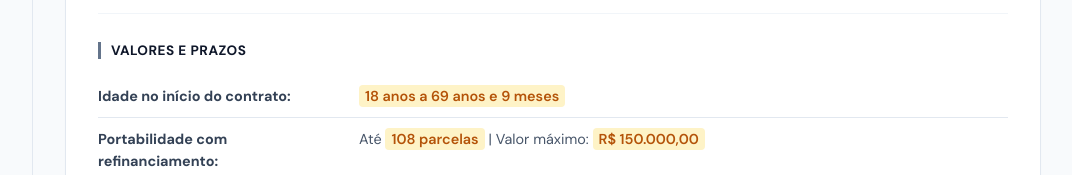
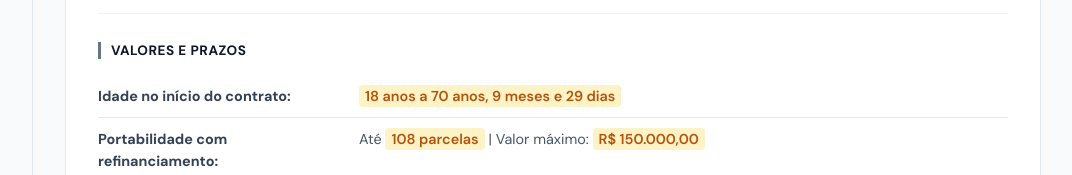
Before and after one commit to aryapromotora-alt/roteiros, a plain HTML site: page index.html in a window 1280 px wide. Shown: the part 1108-1283 px from the top of the page, without its empty margins (207-1279 px from the left). Drawn offline with Linux system fonts and the light colour scheme.

Commit message:
Add files via upload

```diff
--- a/index.html
+++ b/index.html
@@ -76,7 +76,7 @@
                 <div class="resumo-secao">
                     <h3 class="resumo-secao-titulo">Valores e Prazos</h3>
                     <ul>
-                        <li class="regra-item"><strong>Idade no início do contrato:</strong><span class="regra-detalhe"> <span class="destaque-dourado">18 anos a 69 anos e 9 meses</span></span></li>
+                        <li class="regra-item"><strong>Idade no início do contrato:</strong><span class="regra-detalhe"> <span class="destaque-dourado">18 anos a 70 anos, 9 meses e 29 dias</span></span></li>
                         <li class="regra-item"><strong>Portabilidade com refinanciamento:</strong><span class="regra-detalhe"> Até <span class="destaque-dourado">108 parcelas</span> | Valor máximo: <span class="destaque-dourado">R$ 150.000,00</span></span></li>
                         <li class="regra-item"><strong>Empréstimo novo:</strong><span class="regra-detalhe"> <span class="destaque-dourado">108 ou 96 parcelas</span> | Valor máximo: <span class="destaque-dourado">R$ 150.000,00</span> | Parcela mínima: <span class="destaque-dourado">R$ 20,00</span></span></li>
                     </ul>
@@ -995,8 +995,8 @@
 <thead><tr><th>Idade</th><th>Fintech</th><th>Quali</th><th>BRB</th><th>RedBank</th><th>iCred</th><th>Finanto</th><th>Paraná</th><th>Quero+</th><th>Digio</th><th>Banrisul</th><th>Daycoval</th><th>TotalCash</th><th>C6</th><th>Facta</th></tr></thead>
 <tbody>
 <tr><td>68 anos<br>11 meses</td><td>108x</td><td>108x</td><td>108x</td><td>108x</td><td>108x</td><td>108x</td><td>108x</td><td>108x</td><td>108x</td><td>108x</td><td>108x</td><td>108x</td><td>108x</td><td>108x</td></tr>
-<tr><td>69 anos<br>11 meses</td><td>108x</td><td>Opera até<br><small>69 anos e 9 meses</small></td><td>108x</td><td>108x</td><td>108x</td><td class="status-none">—</td><td>96x</td><td>108x</td><td>108x</td><td>96x</td><td>108x</td><td>108x</td><td>108x</td><td>108x</td></tr>
-<tr><td>70 anos<br>11 meses</td><td>108x</td><td class="status-none">Não Opera</td><td>108x</td><td>108x</td><td>96x</td><td class="status-none">—</td><td>72x</td><td>108x</td><td>108x</td><td>84x</td><td>108x</td><td class="status-none">—</td><td>108x</td><td>108x</td></tr>
+<tr><td>69 anos<br>11 meses</td><td>108x</td><td>108x</td><td>108x</td><td>108x</td><td>108x</td><td class="status-none">—</td><td>96x</td><td>108x</td><td>108x</td><td>96x</td><td>108x</td><td>108x</td><td>108x</td><td>108x</td></tr>
+<tr><td>70 anos<br>11 meses</td><td>108x</td><td>Opera até<br><small>70 anos, 9 meses e 29 dias</small></td><td>108x</td><td>108x</td><td>96x</td><td class="status-none">—</td><td>72x</td><td>108x</td><td>108x</td><td>84x</td><td>108x</td><td class="status-none">—</td><td>108x</td><td>108x</td></tr>
 <tr><td>71 anos<br>9 meses</td><td>108x</td><td class="status-none">Não Opera</td><td>108x</td><td class="status-none">Não Opera</td><td>84x</td><td class="status-none">—</td><td>72x</td><td>108x</td><td>96x</td><td>84x</td><td>108x</td><td class="status-none">—</td><td>108x</td><td>108x</td></tr>
 <tr><td>71 anos<br>11 meses</td><td>96x</td><td class="status-none">Não Opera</td><td>108x</td><td class="status-none">Não Opera</td><td>84x</td><td class="status-none">—</td><td>72x</td><td>108x</td><td>96x</td><td>72x</td><td>108x</td><td class="status-none">—</td><td>108x</td><td>108x</td></tr>
 <tr><td>72 anos<br>11 meses</td><td>96x</td><td class="status-none">Não Opera</td><td>108x</td><td class="status-none">—</td><td class="status-none">—</td><td class="status-none">—</td><td>60x</td><td>96x</td><td>84x</td><td>60x</td><td>96x</td><td class="status-none">—</td><td>108x</td><td>96x</td></tr>
@@ -1013,8 +1013,8 @@
 <thead><tr><th>Idade</th><th>Fintech</th><th>Quali</th><th>BRB</th><th>RedBank</th><th>iCred</th><th>Finanto</th><th>Paraná</th><th>Quero+</th><th>Digio</th><th>Banrisul</th><th>Daycoval</th><th>TotalCash</th><th>C6</th><th>Facta</th></tr></thead>
 <tbody>
 <tr><td>68 anos<br>11 meses</td><td>108x</td><td>108x</td><td>108x</td><td>108x</td><td>108x</td><td>108x</td><td>108x</td><td>108x</td><td>108x</td><td>108x</td><td>108x</td><td>108x</td><td>108x</td><td>108x</td></tr>
-<tr><td>69 anos<br>11 meses</td><td>108x</td><td>Opera até<br><small>69 anos e 9 meses</small></td><td>108x</td><td>108x</td><td>108x</td><td class="status-none">—</td><td>96x</td><td>108x</td><td>108x</td><td>96x</td><td>108x</td><td>108x</td><td>108x</td><td>108x</td></tr>
-<tr><td>70 anos<br>11 meses</td><td>108x</td><td class="status-none">Não Opera</td><td>108x</td><td>108x</td><td>96x</td><td class="status-none">—</td><td>72x</td><td>108x</td><td>108x</td><td>84x</td><td>108x</td><td class="status-none">—</td><td>108x</td><td>108x</td></tr>
+<tr><td>69 anos<br>11 meses</td><td>108x</td><td>108x</td><td>108x</td><td>108x</td><td>108x</td><td class="status-none">—</td><td>96x</td><td>108x</td><td>108x</td><td>96x</td><td>108x</td><td>108x</td><td>108x</td><td>108x</td></tr>
+<tr><td>70 anos<br>11 meses</td><td>108x</td><td>Opera até<br><small>70 anos, 9 meses e 29 dias</small></td><td>108x</td><td>108x</td><td>96x</td><td class="status-none">—</td><td>72x</td><td>108x</td><td>108x</td><td>84x</td><td>108x</td><td class="status-none">—</td><td>108x</td><td>108x</td></tr>
 <tr><td>71 anos<br>9 meses</td><td>108x</td><td class="status-none">Não Opera</td><td>108x</td><td class="status-none">Não Opera</td><td>84x</td><td class="status-none">—</td><td>72x</td><td>108x</td><td>96x</td><td>84x</td><td>108x</td><td class="status-none">—</td><td>108x</td><td>108x</td></tr>
 <tr><td>71 anos<br>11 meses</td><td>96x</td><td class="status-none">Não Opera</td><td>108x</td><td class="status-none">Não Opera</td><td>84x</td><td class="status-none">—</td><td>72x</td><td>108x</td><td>96x</td><td>72x</td><td>108x</td><td class="status-none">—</td><td>108x</td><td>108x</td></tr>
 <tr><td>72 anos<br>11 meses</td><td>96x</td><td class="status-none">Não Opera</td><td>108x</td><td class="status-none">—</td><td class="status-none">—</td><td class="status-none">—</td><td>60x</td><td>96x</td><td>84x</td><td>60x</td><td>96x</td><td class="status-none">—</td><td>108x</td><td>96x</td></tr>
@@ -1078,8 +1078,8 @@
             <div id="id-quali" class="bank-content">
                 <h2 class="resumo-titulo">QUALI – POLÍTICA DE IDADES</h2>
                 <div class="resumo-secao"><h3 class="resumo-secao-titulo">IDADE E PRAZOS</h3><ul>
-                    <li><strong>Início do contrato — Portabilidade com Refinanciamento:</strong> de 18 anos a <span class="destaque-dourado">69 anos e 9 meses</span>; até <span class="destaque-dourado">108 parcelas</span>, limite de <span class="destaque-dourado">R$ 150.000,00</span></li>
-                    <li><strong>Início do contrato — Empréstimo Novo:</strong> de 18 anos a <span class="destaque-dourado">69 anos e 9 meses</span>; prazos de <span class="destaque-dourado">108 ou 96 parcelas</span>, limite de <span class="destaque-dourado">R$ 150.000,00</span></li>
+                    <li><strong>Início do contrato — Portabilidade com Refinanciamento:</strong> de 18 anos a <span class="destaque-dourado">70 anos, 9 meses e 29 dias</span>; até <span class="destaque-dourado">108 parcelas</span>, limite de <span class="destaque-dourado">R$ 150.000,00</span></li>
+                    <li><strong>Início do contrato — Empréstimo Novo:</strong> de 18 anos a <span class="destaque-dourado">70 anos, 9 meses e 29 dias</span>; prazos de <span class="destaque-dourado">108 ou 96 parcelas</span>, limite de <span class="destaque-dourado">R$ 150.000,00</span></li>
                 </ul></div>
                 <div class="resumo-secao"><h3 class="resumo-secao-titulo">Invalidez (32/92)</h3><ul>
                     <li><span class="destaque-vermelho">Suspenso</span> para Portabilidade com Refinanciamento e Empréstimos Novos (atualização de 24/11/2026)</li>
```
